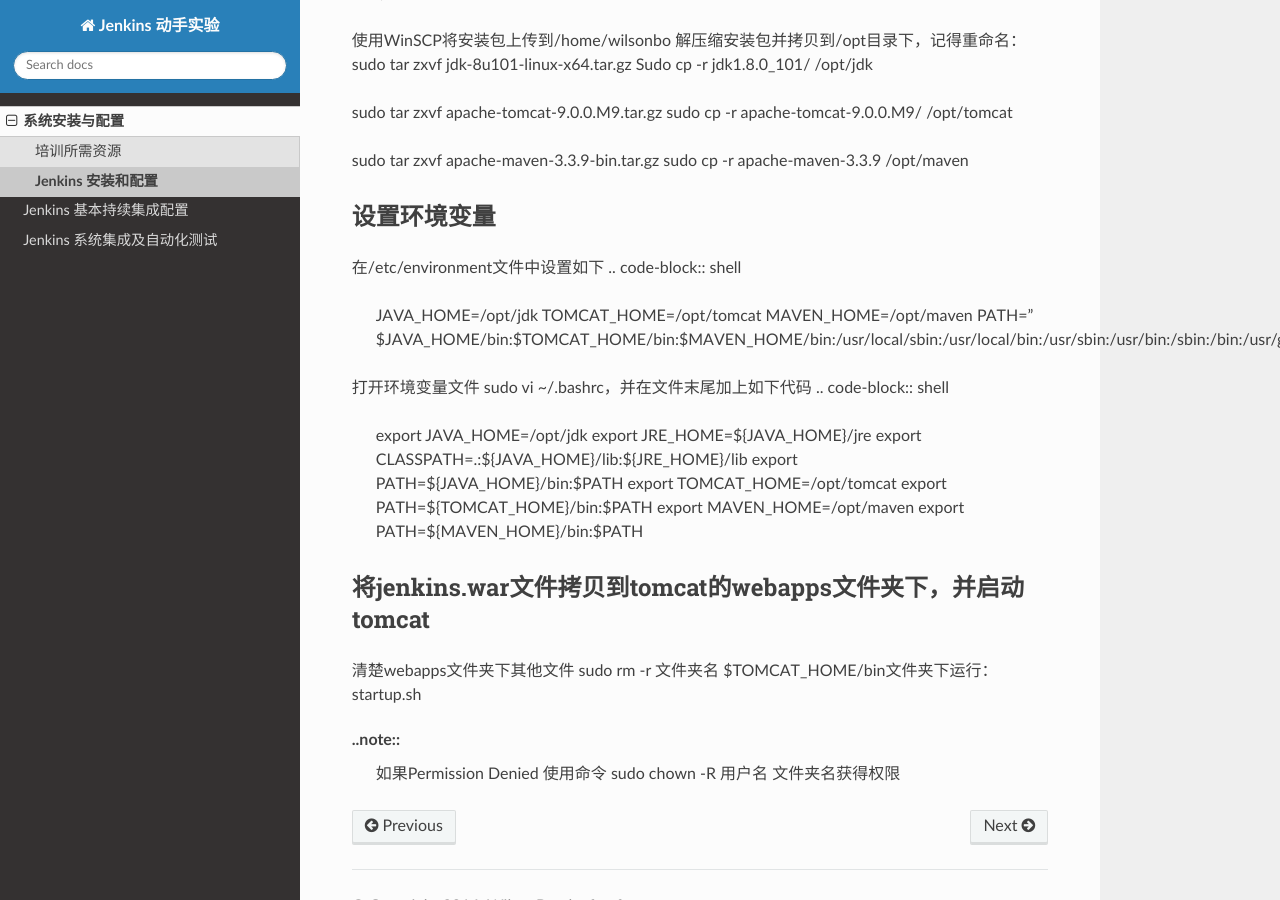
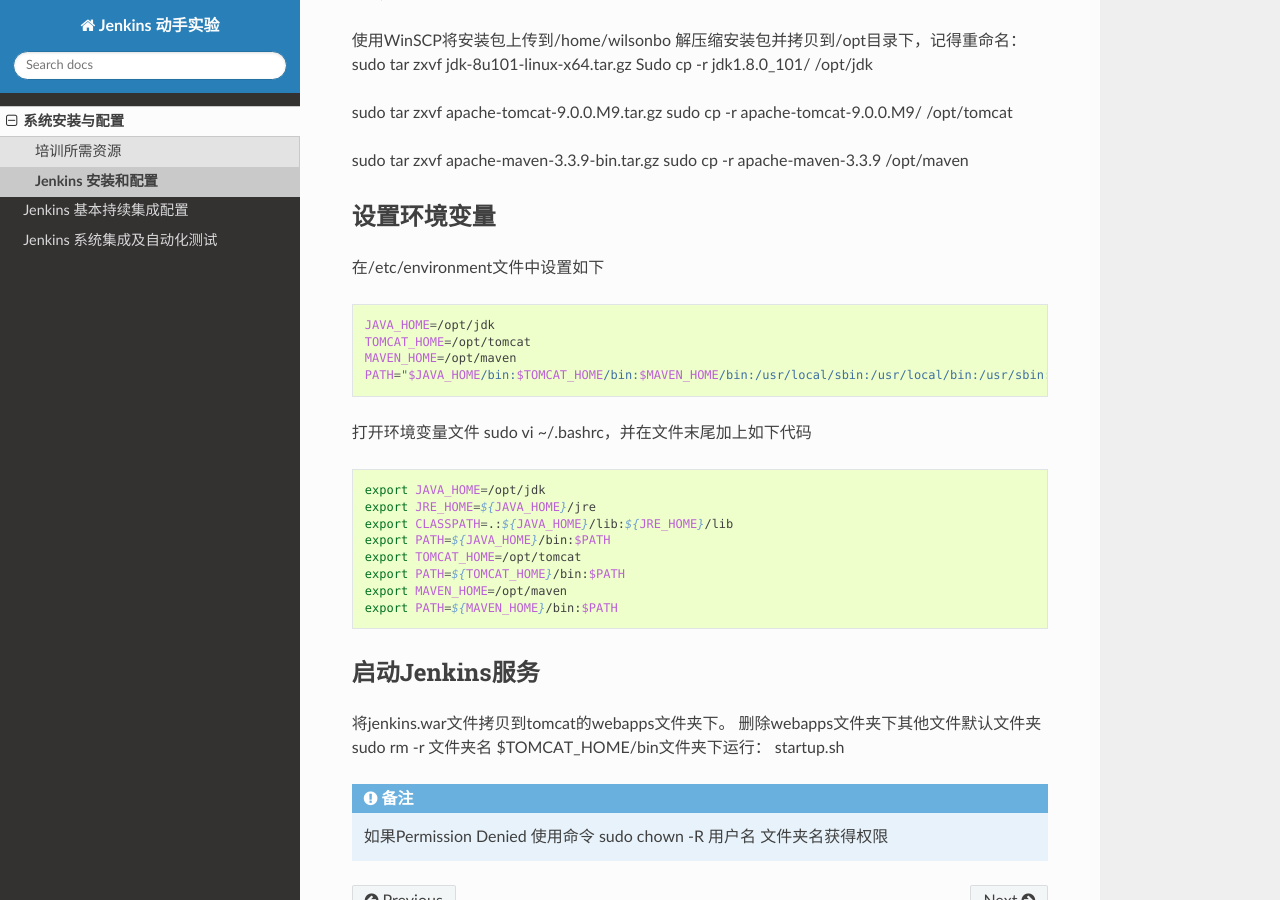
Before and after one commit to lean-soft/jenkins-training-hols, a Sphinx documentation site: the page built from docs/preparation/environment.rst, in a window 1280 px wide and 900 px high, scrolled down 478 px. Built offline with Sphinx 7.4.7 and the Read the Docs theme 2.0.0, drawn with Linux system fonts in a browser that asks for light colours; pages that are not in the unit, such as notebooks, are missing from menus; the version number could not be read and is left out.

Commit message:
fix bugs

```diff
--- a/docs/index.rst
+++ b/docs/index.rst
@@ -25,7 +25,8 @@
 Jenkins是基于Java开发的一种持续集成及持续部署引擎，用于监控持续重复的工作，功能包括：
 
 - 持续集成
-- 持续部署
+- 持续交付&持续部署
+- 外部程序运行监视
 
 
 具体信息可以通过 `Jenkins <https://wiki.jenkins-ci.org/>`_ 产品主页进行了解，或者参考本文档中 关于Jenkins 部分。
--- a/docs/preparation/environment.rst
+++ b/docs/preparation/environment.rst
@@ -36,14 +36,18 @@
 ~~~~~~~~~~~~~~~~~~~~~~~~~~~~~~~~
 
 在/etc/environment文件中设置如下
+
 .. code-block:: shell
+
     JAVA_HOME=/opt/jdk
     TOMCAT_HOME=/opt/tomcat
     MAVEN_HOME=/opt/maven
     PATH="$JAVA_HOME/bin:$TOMCAT_HOME/bin:$MAVEN_HOME/bin:/usr/local/sbin:/usr/local/bin:/usr/sbin:/usr/bin:/sbin:/bin:/usr/games:/usr/local/games"
 
 打开环境变量文件 sudo vi ~/.bashrc，并在文件末尾加上如下代码
+
 .. code-block:: shell
+
     export JAVA_HOME=/opt/jdk
     export JRE_HOME=${JAVA_HOME}/jre
     export CLASSPATH=.:${JAVA_HOME}/lib:${JRE_HOME}/lib
@@ -53,11 +57,12 @@
     export MAVEN_HOME=/opt/maven
     export PATH=${MAVEN_HOME}/bin:$PATH
 
-将jenkins.war文件拷贝到tomcat的webapps文件夹下，并启动tomcat
+启动Jenkins服务
 ~~~~~~~~~~~~~~~~~~~~~~~~~~~~~~~~
 
-清楚webapps文件夹下其他文件 sudo rm -r 文件夹名
+将jenkins.war文件拷贝到tomcat的webapps文件夹下。
+删除webapps文件夹下其他文件默认文件夹 sudo rm -r 文件夹名
 $TOMCAT_HOME/bin文件夹下运行： startup.sh
 
-..note::
+.. note::
     如果Permission Denied 使用命令 sudo chown -R 用户名 文件夹名获得权限
--- a/docs/preparation/index.rst
+++ b/docs/preparation/index.rst
@@ -1,5 +1,7 @@
 系统安装与配置
 ---------------
+
+你可以在下面的实验中学习如何安装一个Jenkins服务器，并且列出了安装Jenkins服务器所需的所有资源
 
 .. toctree::
    :titlesonly:
--- a/docs/preparation/resource.rst
+++ b/docs/preparation/resource.rst
@@ -5,7 +5,7 @@
 
     本文档列举出了整个实验环境需要的资源
 
-..note::
+.. note::
 
     本文只列出与培训相关的软件、Jenkins插件与样例程序
 
```
Also changed, not shown: docs/day2/index.rst (+3 -11 lines).
